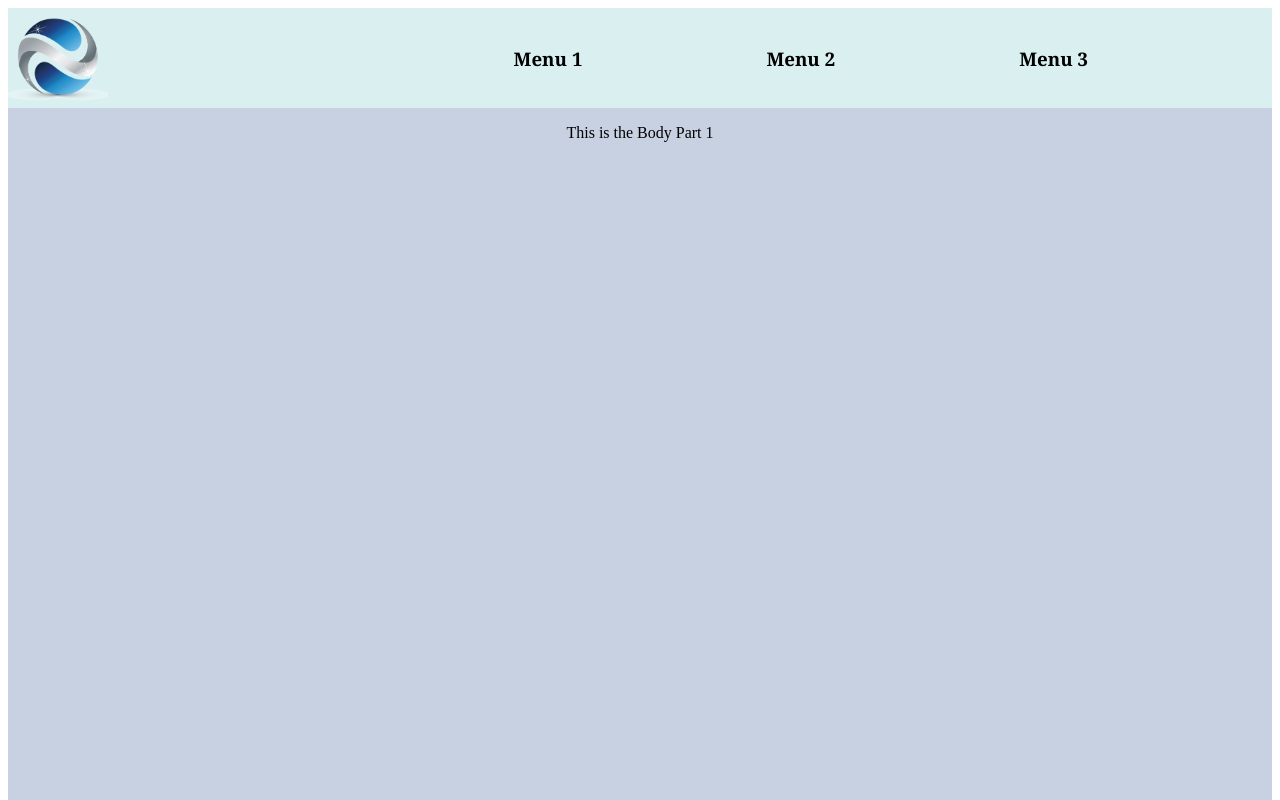
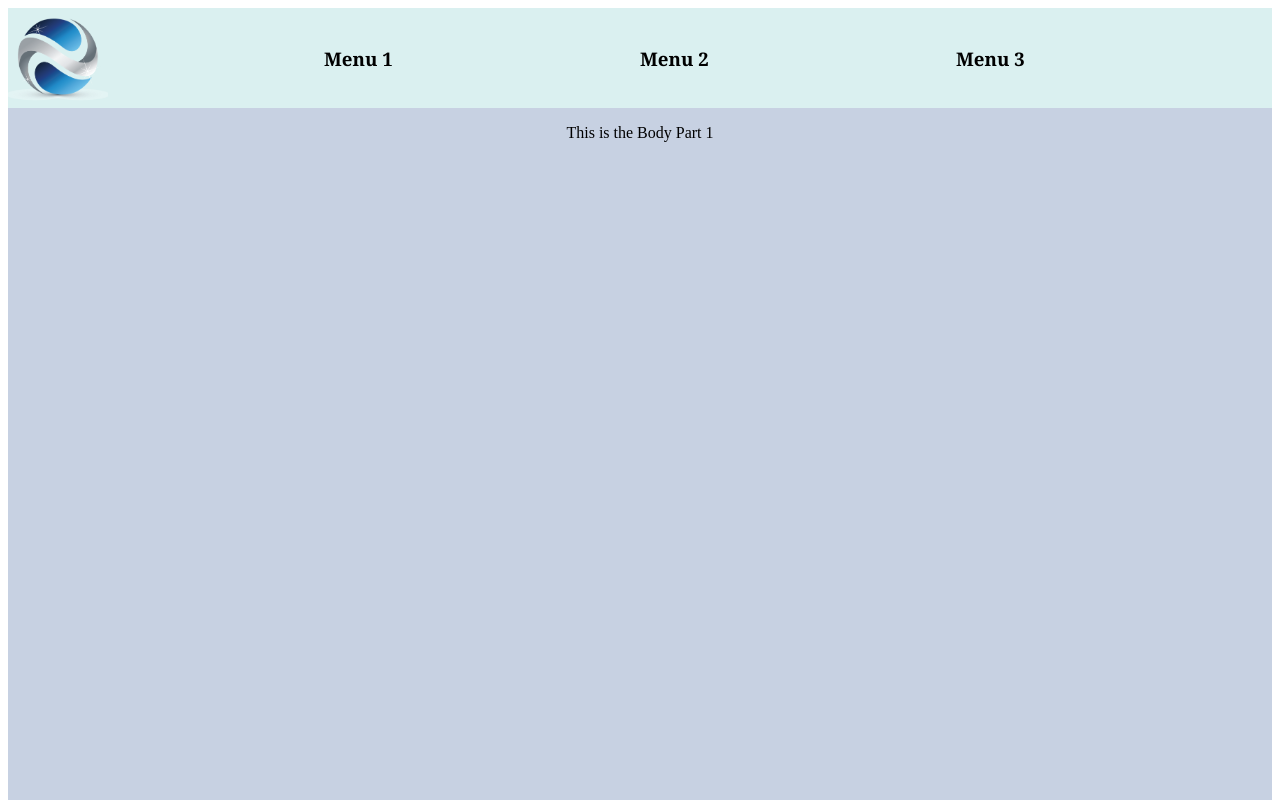
Before and after one commit to humayunfarooqi/git_test, a plain HTML site: page index.html in a window 1280 px wide. Shown: the top 800 px of the page. Drawn offline with Linux system fonts and the light colour scheme.

Commit message:
Update styles.css

```diff
--- a/styles.css
+++ b/styles.css
@@ -1,7 +1,7 @@
 .menu .center
 {
 
-flex: 2 1 0%;
+flex: 1 1 0%;
 
 }
 .menu
```
